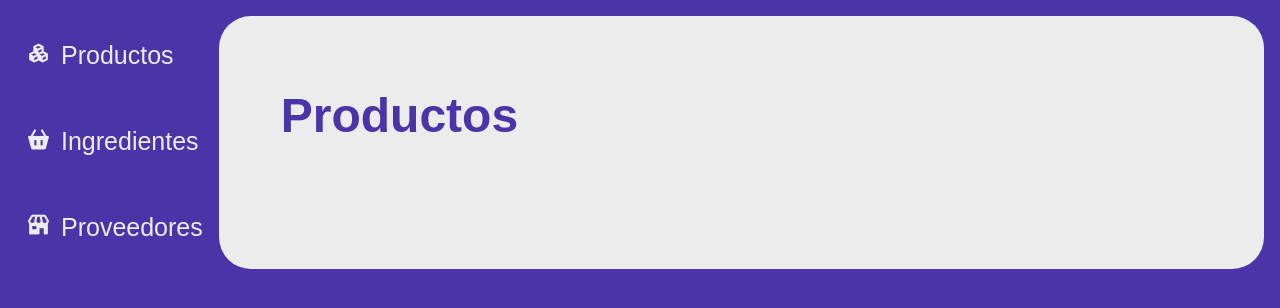
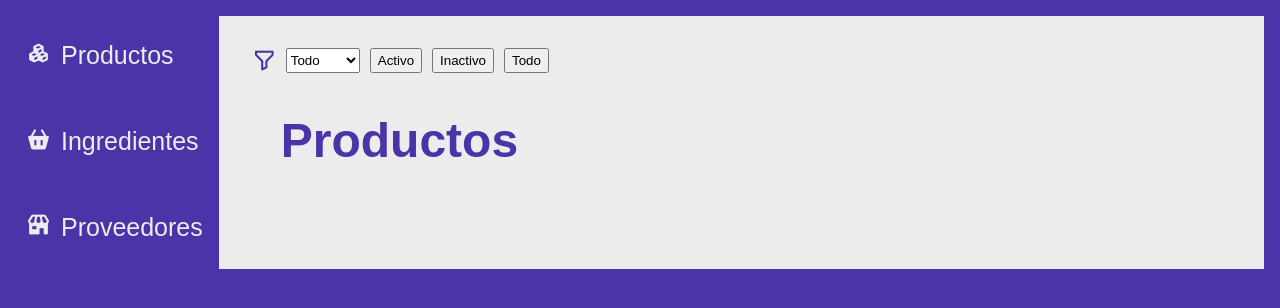
Before and after one commit to Danccs/bellavista_donuts, a Django app: page / in a window 1280 px wide. Shown: the part 99-407 px from the top of the page. Run offline with Django 5.2, Linux system fonts and the light colour scheme; data that the repository does not hold is empty; parts of the project's set-up code (start-up, migrations or seed data) failed here and were passed over.

Commit message:
"modificaciones en mostrar producto, filtro agre"

```diff
--- a/config/templates/mostrar_prod.html
+++ b/config/templates/mostrar_prod.html
@@ -7,6 +7,19 @@
 
 {% block content %}
 <main>
+    <div class="filtro">
+        <i class='bx bx-filter-alt'></i>
+            <select name="tipo_toda" id="{{tipo_dona }}">
+                <option value="">Todo</option>
+                <option value="">Rellenas </option>
+                <option value="">Clasicas </option>
+            </select>
+
+                <button>Activo</button>
+                <button>Inactivo</button>
+                <button>Todo</button>
+    </div>
+
     <h2 class="titulo-prod">Productos</h2>
     <div class="contenedor-prod">
 
@@ -16,7 +29,7 @@
                 <button>
                     {% if producto.imagen %}
                     <img class="producto-imagen" src="{{ producto.imagen.url }}" alt="{{ producto.nombre }}">
-                    {% else %}
+                     {% else %}
                     No hay imagen disponible
                     {% endif %}
                     <div class="producto-detalles">
--- a/static/css/mostrar_prod.css
+++ b/static/css/mostrar_prod.css
@@ -1,10 +1,34 @@
+:root {
+    --clr-main: #4b33a8;
+    --clr-main-light: #785ce9;
+    --clr-white: #ececec;
+    --clr-gray: #e2e2e2;
+    --clr-red: #961818;
+  }
+
 main {
   background-color: var(--clr-white);
   margin: 1rem;
   margin-left: 0;
-  border-radius: 2rem;
+
   padding: 2rem;
   height: 98%;
+}
+
+.filtro {
+    display: flex;
+   gap: 10px;
+}
+
+.filtro i{
+    color: var(--clr-main);
+    font-size: 25px;
+}
+
+.filtro button:focus{
+ background-color: var(--clr-main);
+ color: var(--clr-white);
+
 }
 
 
```
